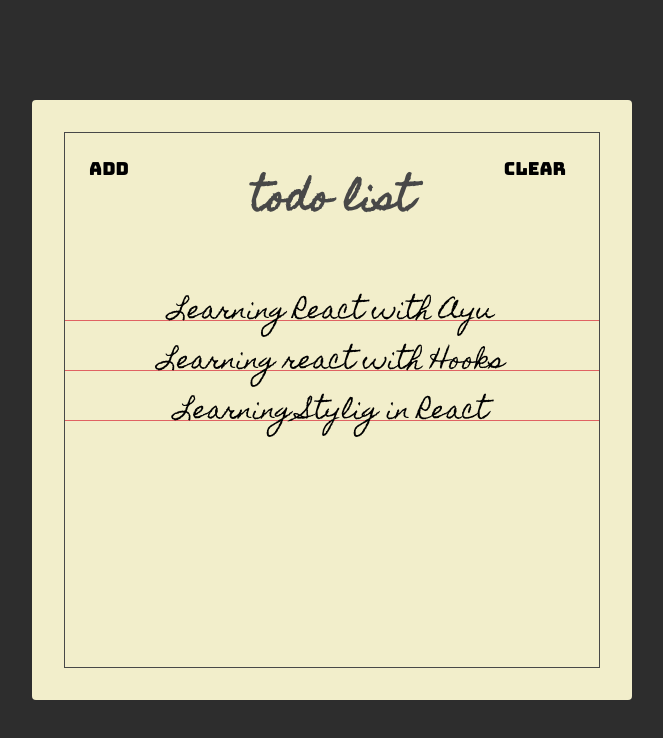
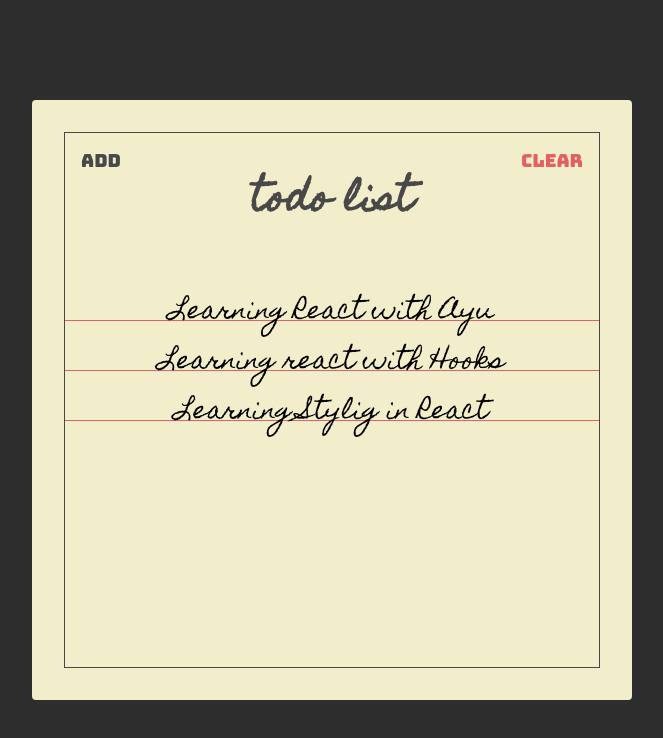
Before and after one commit to agengayuu/react-todolist, a React (Create React App) app: page / in a window 1280 px wide. Shown: the top 738 px of the page, without its empty margins (308-971 px from the left). Built offline with nearby package versions, Linux system fonts and the light colour scheme.

Commit message:
Add Emotion Props di Button Component

```diff
--- a/src/components/button/Button.jsx
+++ b/src/components/button/Button.jsx
@@ -1,8 +1,14 @@
-import React from "react";
+/** @jsxRuntime classic */
+/** @jsx jsx */
+
+// import React from "react";
+
+import { jsx } from "@emotion/core";
 import PropTypes from "prop-types";
-import cx from "classnames";
+// import cx from "classnames";
 
-import styles from "./button.module.css";
+// import styles from "./button.module.css";
+import * as styles from "./button.styles";
 
 const Button = ({ text, onClick, color, align }) => {
   // const classNames = [
@@ -13,15 +19,18 @@ const Button = ({ text, onClick, color, align }) => {
   //   align === "right" && "align-right"
   // ].join(" ");
 
-  const classNames = cx(styles.headerBtn, {
-    [styles.mainBlackcolor]: color === "black",
-    [styles.mainRedcolor]: color === "red",
-    [styles.alignLeft]: align === "left",
-    [styles.alignright]: align === "right"
-  });
+  // const classNames = cx(styles.headerBtn, {
+  //   [styles.mainBlackcolor]: color === "black",
+  //   [styles.mainRedcolor]: color === "red",
+  //   [styles.alignLeft]: align === "left",
+  //   [styles.alignright]: align === "right"
+  // });
 
   return (
-    <button className={classNames} onClick={onClick}>
+    // <button className={classNames} onClick={onClick}>
+    //   {text}
+    // </button>
+    <button css={styles.button({ align, color })} onClick={onClick}>
       {text}
     </button>
   );
--- /dev/null
+++ b/src/components/button/button.styles.js
@@ -0,0 +1,31 @@
+import { css } from "@emotion/core";
+
+export const button = ({ color, align }) => {
+  let textColor;
+
+  switch (color) {
+    case "black":
+      textColor = "#484848";
+      break;
+    case "red":
+      textColor = "#e06262";
+      break;
+    default:
+      textColor = "#484848";
+  }
+
+  return css`
+    font-size: 1.8rem;
+    font-family: "Bungee", sans-serif;
+    color: ${textColor};
+    text-align: ${align};
+
+    width: 24%;
+    padding: 16px;
+    cursor: pointer;
+    background: unset;
+    border: unset;
+    outline: unset;
+    text-align: ${align};
+  `;
+};
```
Also changed, not shown: package.json (+3 -10 lines).
